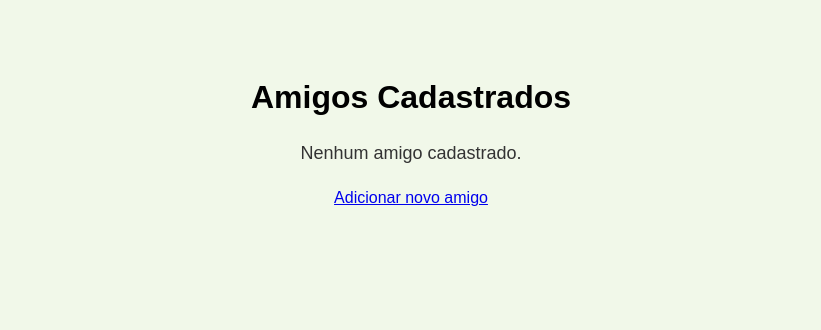
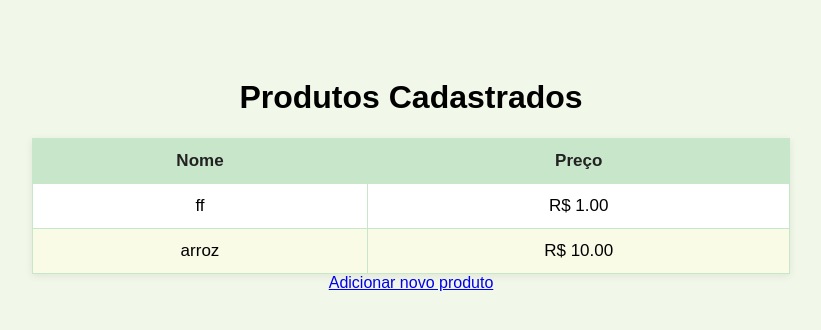
Before and after one commit to felipekek/91133-Luis, a Flask app: template Flask/atividade_flask/templates/listar.html in a window 1280 px wide. Shown: the top 330 px of the page, without its empty margins (229-1050 px from the left). Run offline with Flask 3, Linux system fonts and the light colour scheme; the template is opened without the code that fills it, so the values that code supplies are empty; data comes from the database, SQL or seed files in the repository; both versions use the stored data as it was after the commit.

Commit message:
criação da tabela

```diff
--- a/Flask/atividade_flask/app.py
+++ b/Flask/atividade_flask/app.py
@@ -1,7 +1,6 @@
 from flask import Flask, render_template, request, redirect, url_for, jsonify
 import sqlite3
 
-# Código para criar o banco de dados e as tabelas, se não existirem
 conn = sqlite3.connect('amigos.db')
 c = conn.cursor()
 c.execute('''CREATE TABLE IF NOT EXISTS amigos (
@@ -17,7 +16,6 @@ conn.close()
 
 app = Flask(__name__)
 
-# Função para conectar ao banco de dados
 def get_db_connection():
     conn = sqlite3.connect('amigos.db')
     conn.row_factory = sqlite3.Row
@@ -25,7 +23,7 @@ def get_db_connection():
 
 @app.route('/')
 def home():
-    return redirect(url_for('adicionar'))  # Redireciona para a página de adicionar
+    return redirect(url_for('adicionar'))
 
 @app.route('/adicionar', methods=['GET', 'POST'])
 def adicionar():
@@ -52,6 +50,8 @@ def listar():
 @app.route('/api/adicionar', methods=['POST'])
 def api_adicionar():
     data = request.get_json()
+    if not data or 'nome' not in data or 'preco' not in data:
+        return jsonify({'status': 'error', 'message': 'Dados inválidos'}), 400
     nome = data['nome']
     preco = data['preco']
 
--- a/Flask/atividade_flask/static/script.js
+++ b/Flask/atividade_flask/static/script.js
@@ -15,7 +15,9 @@ function adicionarProduto() {
     .then(() => {
         document.getElementById('nome').value = '';
         document.getElementById('preco').value = '';
-        carregarLista();
+        if (document.getElementById('tabela-produtos')) {
+            carregarLista();
+        }
     });
 }
 
@@ -23,15 +25,23 @@ function carregarLista() {
     fetch('/api/listar')
     .then(res => res.json())
     .then(produtos => {
-        const lista = document.getElementById('lista-produtos');
-        lista.innerHTML = '';
+        const tabela = document.getElementById('tabela-produtos');
+        if (!tabela) return;
+        const tbody = tabela.querySelector('tbody');
+        tbody.innerHTML = '';
         produtos.forEach(produto => {
-            const item = document.createElement('li');
-            item.textContent = `${produto.nome} - R$ ${produto.preco}`;
-            lista.appendChild(item);
+            const row = document.createElement('tr');
+            row.innerHTML = `
+                <td>${produto.nome}</td>
+                <td>R$ ${parseFloat(produto.preco).toFixed(2)}</td>
+            `;
+            tbody.appendChild(row);
         });
     });
 }
 
-// Carrega a lista quando a página abrir
-window.onload = carregarLista();
+window.onload = function() {
+    if (document.getElementById('tabela-produtos')) {
+        carregarLista();
+    }
+};
--- a/Flask/atividade_flask/static/style.css
+++ b/Flask/atividade_flask/static/style.css
@@ -36,3 +36,26 @@ li {
     font-size: 18px;
     color: #333;
 }
+
+table {
+    background: #fff;
+    border-collapse: collapse;
+    margin: 30px auto;
+    width: 60%;
+    box-shadow: 0 2px 8px rgba(0,0,0,0.08);
+}
+
+th, td {
+    padding: 12px 18px;
+    border: 1px solid #c8e6c9;
+    font-size: 17px;
+}
+
+th {
+    background: #c8e6c9;
+    color: #222;
+}
+
+tr:nth-child(even) {
+    background: #f9fbe7;
+}
--- a/Flask/atividade_flask/templates/adicionar.html
+++ b/Flask/atividade_flask/templates/adicionar.html
@@ -2,16 +2,17 @@
 <html lang="pt-br">
 <head>
     <meta charset="UTF-8">
-    <title>Adicionar Amigo</title>
+    <title>Adicionar Produto</title>
     <link rel="stylesheet" href="{{ url_for('static', filename='style.css') }}">
 </head>
 <body>
     <h1>Adicionar Produto e Preço</h1>
-    <form method="post" onsubmit="event.preventDefault(); adicionarProduto();">
+    <form onsubmit="event.preventDefault(); adicionarProduto();">
         <input type="text" id="nome" placeholder="Nome do Produto" required>
         <input type="number" step="0.01" id="preco" placeholder="Preço" required>
         <button type="submit">Adicionar</button>
     </form>
     <a href="{{ url_for('listar') }}">Ver lista de produtos</a>
+    <script src="{{ url_for('static', filename='script.js') }}"></script>
 </body>
 </html>
--- a/Flask/atividade_flask/templates/listar.html
+++ b/Flask/atividade_flask/templates/listar.html
@@ -2,19 +2,23 @@
 <html lang="pt-br">
 <head>
     <meta charset="UTF-8">
-    <title>Lista de Amigos</title>
+    <title>Lista de Produtos</title>
     <link rel="stylesheet" href="{{ url_for('static', filename='style.css') }}">
 </head>
 <body>
-    <h1>Amigos Cadastrados</h1>
-    <ul>
-        {% for amigo in amigos %}
-            <li>{{ amigo['nome'] }} - {{ amigo['email'] }}</li>
-        {% else %}
-            <li>Nenhum amigo cadastrado.</li>
-        {% endfor %}
-    </ul>
-    <ul id="lista-produtos"></ul>
-    <a href="{{ url_for('adicionar') }}">Adicionar novo amigo</a>
+    <h1>Produtos Cadastrados</h1>
+    <table id="tabela-produtos" border="1" style="margin: 0 auto;">
+        <thead>
+            <tr>
+                <th>Nome</th>
+                <th>Preço</th>
+            </tr>
+        </thead>
+        <tbody>
+
+        </tbody>
+    </table>
+    <a href="{{ url_for('adicionar') }}">Adicionar novo produto</a>
+    <script src="{{ url_for('static', filename='script.js') }}"></script>
 </body>
 </html>
```
Also changed, not shown: Flask/atividade_flask/amigos.db, Flask/meu_site_flask/amigos.db.
